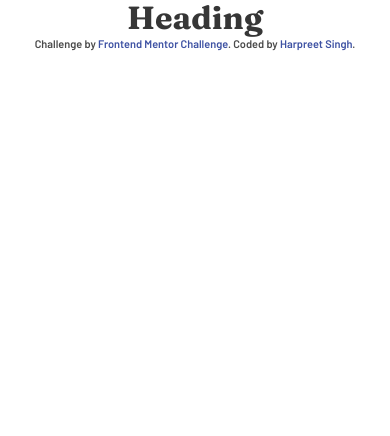
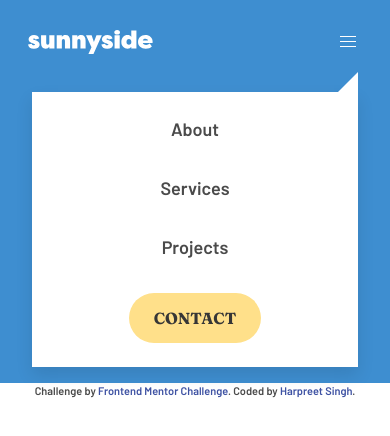
Before and after one commit to iharpreetbhatti/fem-sunnyside-agency-landing-page, a website built with webpack: page src/index.html in a window 390 px wide. Built offline with nearby package versions, Linux system fonts and the light colour scheme.

Commit message:
Added Mobile Header Navbar and Styled

```diff
--- a/src/index.html
+++ b/src/index.html
@@ -23,12 +23,34 @@
   </style>
 </head>
 
-<body class="is-family-secondary">
+<body>
 
   <header class="header">
-    <div class="container">
-      <h1 class="title is-family-primary has-text-centered">Heading</h1>
-    </div>
+    <nav class="navbar is-info p-4" role="navigation" aria-label="main navigation">
+      <div class="navbar-brand">
+        <a class="navbar-item" href="/">
+          <img src="./assets/images/logo.svg" alt="Sunnyside Logo" width="125" height="26">
+        </a>
+
+        <a role="button" class="navbar-burger has-text-white" aria-label="menu" aria-expanded="false">
+          <span aria-hidden="true"></span>
+          <span aria-hidden="true"></span>
+          <span aria-hidden="true"></span>
+        </a>
+      </div>
+      <div class="navbar-menu is-active mt-5 mx-4 is-relative">
+        <div class=" navbar-end">
+          <a href="#" class="navbar-item has-text-centered py-4">About</a>
+          <a href="#" class="navbar-item has-text-centered py-4">Services</a>
+          <a href="#" class="navbar-item has-text-centered py-4">Projects</a>
+          <a href="#" class="navbar-item has-text-centered py-4">
+            <button class="button is-rounded is-uppercase is-family-primary p-5">
+              Contact
+            </button>
+          </a>
+        </div>
+      </div>
+    </nav>
   </header>
 
   <!--
--- a/src/styles/style.scss
+++ b/src/styles/style.scss
@@ -25,10 +25,43 @@
 
 $family-primary: "Fraunces", serif;
 $family-secondary: "Barlow", sans-serif;
+$body-font-size: 1.125rem;
+$body-family: $family-secondary;
+$navbar-item-hover-background-color: transparent;
+$navbar-tab-hover-background-color: transparent;
 
-@import "../../node_modules/bulma/sass/utilities/_all.sass";
-@import "../../node_modules/bulma/sass/base/_all.sass";
-@import "../../node_modules/bulma/sass/elements/container.sass";
-@import "../../node_modules/bulma/sass/elements/title.sass";
-@import "../../node_modules/bulma/sass/helpers/color.sass";
-@import "../../node_modules/bulma/sass/helpers/typography.sass";
+@import "../../node_modules/bulma/bulma.sass";
+// @import "../../node_modules/bulma/sass/utilities/_all.sass";
+// @import "../../node_modules/bulma/sass/base/_all.sass";
+// @import "../../node_modules/bulma/sass/elements/container.sass";
+// @import "../../node_modules/bulma/sass/elements/title.sass";
+// @import "../../node_modules/bulma/sass/helpers/color.sass";
+// @import "../../node_modules/bulma/sass/helpers/typography.sass";
+
+.navbar.is-info .navbar-brand > a.navbar-item:hover {
+  background-color: transparent;
+}
+
+.navbar-burger:hover {
+  background-color: transparent;
+}
+
+@include touch {
+  .header .navbar-menu::before {
+    content: "";
+    position: absolute;
+    width: 0;
+    height: 0;
+    right: 0;
+    top: 0;
+    transform: translateY(-100%);
+    border: 0.625rem solid transparent;
+    border-right-color: $navbar-background-color;
+    border-bottom-color: $navbar-background-color;
+  }
+
+  .header .navbar-item .button {
+    background-color: $warning;
+    border-color: transparent;
+  }
+}
```
